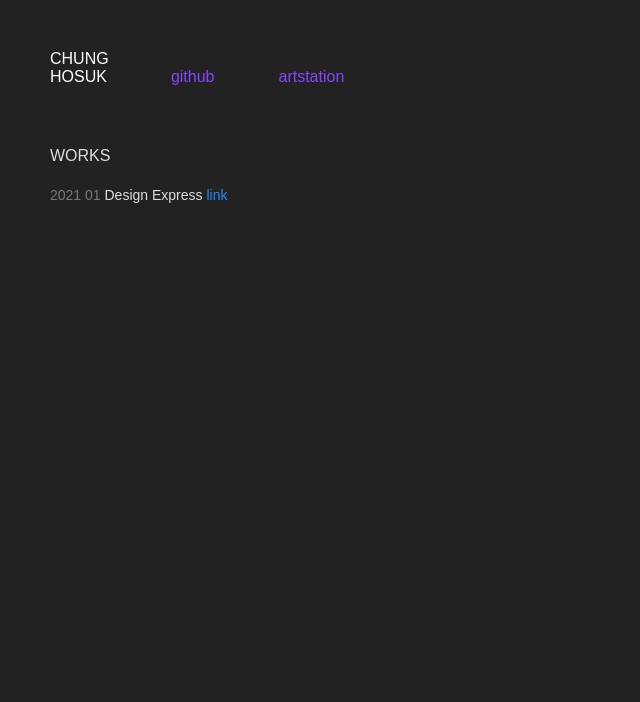
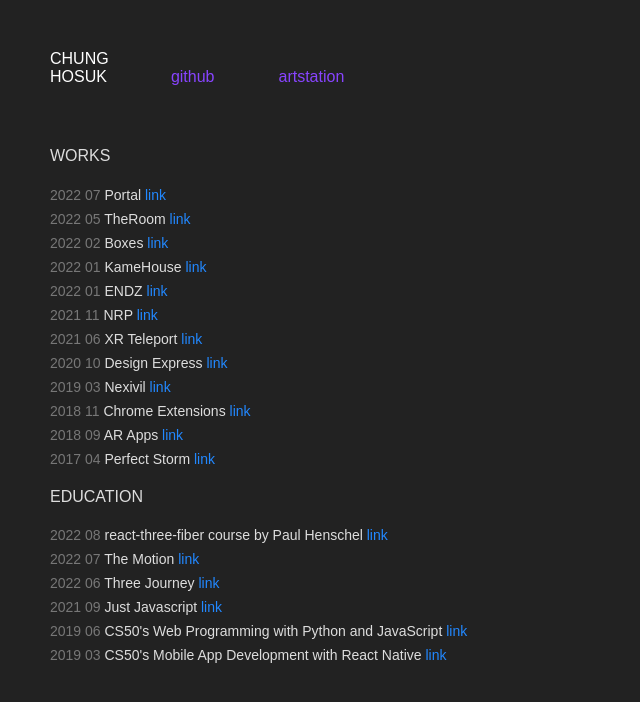
Before and after one commit to smarthug/life, a React (Create React App) app: page / in a window 1280 px wide. Shown: the top 702 px of the page, without its empty margins (0-640 px from the left). Built offline with nearby package versions, Linux system fonts and the light colour scheme.

Commit message:
my life done

```diff
--- a/src/App.css
+++ b/src/App.css
@@ -46,4 +46,5 @@
 *{
   font-family: sans-serif;
   font-weight: normal;
+  /* overflow: hidden; */
 }
--- a/src/App.js
+++ b/src/App.js
@@ -4,15 +4,34 @@ function App() {
   return (
     <div className="App">
       <header className="App-header">
-        <div style={{ "marginBottom": "40px" }}>
+        <div style={{ "paddingBottom": "40px" }}>
           <h4 style={{ "display": "inline" }}>CHUNG <br /> HOSUK</h4>
-          <a href='/' style={{ "textDecoration": "none", "margin": "64px", "color": "#84f" }}>github</a>
-          <a href='/' style={{ "textDecoration": "none", "color": "#84f" }}>artstation</a>
+          <a href='https://github.com/smarthug' style={{ "textDecoration": "none", "margin": "64px", "color": "#84f" }}>github</a>
+          <a href='https://www.artstation.com/smarthug' style={{ "textDecoration": "none", "color": "#84f" }}>artstation</a>
         </div>
 
         <div>
           <h4 style={{ "color": "#ddd" }}>WORKS</h4>
-          <Work date={"2021 01 "} name={"Design Express"} link={"/"} />
+          <Work date={"2022 07 "} name={"Portal"} link={"https://endz-lab.vercel.app/portal"} />
+          <Work date={"2022 05 "} name={"TheRoom"} link={"https://endz-lab.vercel.app/TheRoom"} />
+          <Work date={"2022 02 "} name={"Boxes"} link={"https://boxes-three.vercel.app/Pysics2DGame"} />
+          <Work date={"2022 01 "} name={"KameHouse"} link={"https://endz-lab.vercel.app/KameHouse"} />
+          <Work date={"2022 01 "} name={"ENDZ"} link={"https://endz-lab.vercel.app/"} />
+          <Work date={"2021 11 "} name={"NRP"} link={"https://www.youtube.com/watch?v=ygOEY0dL73s&t=2362s"} />
+          <Work date={"2021 06 "} name={"XR Teleport"} link={"https://github.com/smarthug/teleport"} />
+          <Work date={"2020 10 "} name={"Design Express"} link={"https://www.youtube.com/watch?v=PmofaZ2akAo"} />
+          <Work date={"2019 03 "} name={"Nexivil"} link={"https://www.nexivil.com/"} />
+          <Work date={"2018 11 "} name={"Chrome Extensions"} link={"/chromeext.jpg"} />
+          <Work date={"2018 09 "} name={"AR Apps"} link={"/arapps.jpg"} />
+          <Work date={"2017 04 "} name={"Perfect Storm"} link={"https://www.perfect-storm.net/services/ar-vr-mr"} />
+
+          <h4 style={{ "color": "#ddd" }}>EDUCATION</h4>
+          <Work date={"2022 08 "} name={"react-three-fiber course by Paul Henschel"} link={"https://0xca0a.gumroad.com/l/B4N4N4S"} />
+          <Work date={"2022 07 "} name={"The Motion"} link={"https://themotion.co.kr/curriculum/view?idx=74"} />
+          <Work date={"2022 06 "} name={"Three Journey"} link={"https://threejs-journey.com/#"} />
+          <Work date={"2021 09 "} name={"Just Javascript"} link={"https://justjavascript.com/"} />
+          <Work date={"2019 06 "} name={"CS50's Web Programming with Python and JavaScript"} link={"https://justjavascript.com/"} />
+          <Work date={"2019 03 "} name={"CS50's Mobile App Development with React Native"} link={"https://justjavascript.com/"} />
         </div>
       </header>
     </div>
@@ -22,7 +41,7 @@ function App() {
 function Work({ date, name, link }) {
 
   return (
-    <div style={{ "fontSize": "14px" }}>
+    <div style={{ "fontSize": "14px", "marginBottom": "8px" }}>
       <span style={{ "color": "#777" }}>{date}</span>
       <span style={{ "color": "#ddd" }}>{name}</span>
       <a href={link} style={{ "textDecoration": "none", "color": "#28f" }}> link</a>
```
Also changed, not shown: public/arapps.jpg (added), public/chromeext.jpg (added).
